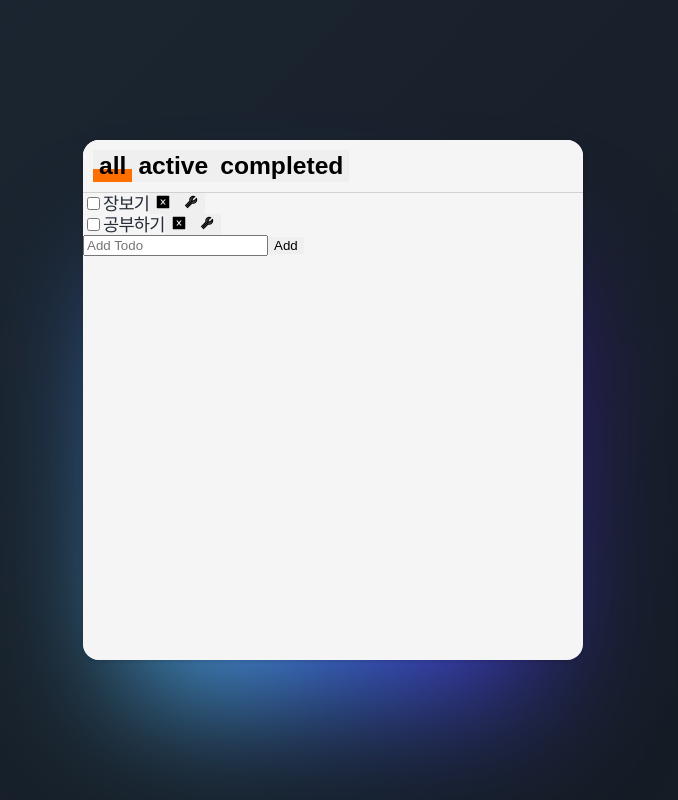
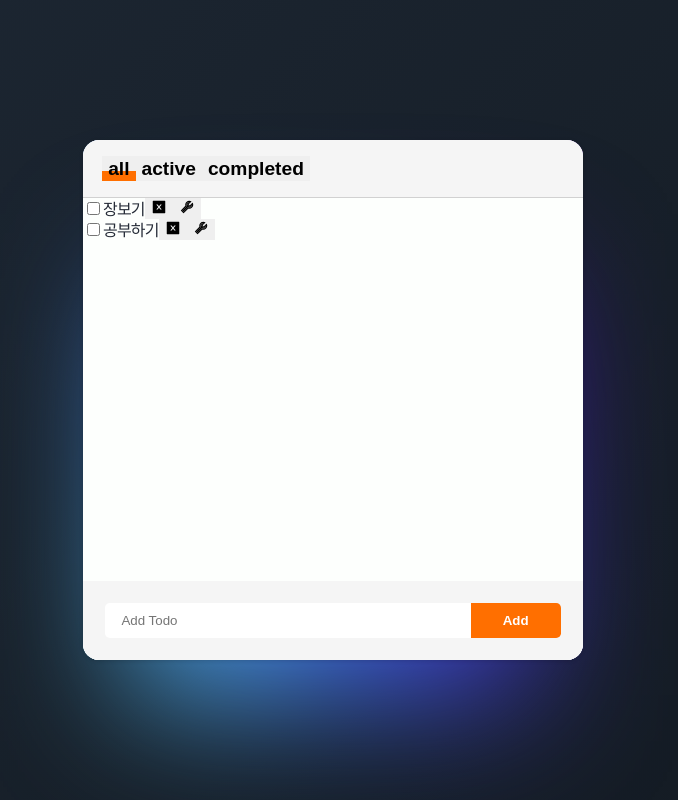
Before and after one commit to kyungbaa/todo, a React (Create React App) app: page / in a window 1280 px wide. Shown: the whole page, without its empty margins (307-985 px from the left). Built offline with nearby package versions, Linux system fonts and the light colour scheme.

Commit message:
STYLE: wrap 내부 add dotolist

```diff
--- a/src/App.css
+++ b/src/App.css
@@ -2,6 +2,9 @@
   syntax: '<angle>';
   initial-value: 132deg;
   inherits: false;
+}
+* {
+  box-sizing: border-box;
 }
 :root {
   --color-bg-dark: #f5f5f5;
@@ -10,6 +13,8 @@
   --color-bg-light: #252b37;
   --color-text: #22243d;
   --color-accent: #ff6f00;
+  --color-white: #ffffff;
+  /* --color-accent: #448aff; */
   --wrap-height: 65vh;
   --wrap-width: 100vw;
 }
--- a/src/components/AddTodo/AddTodo.jsx
+++ b/src/components/AddTodo/AddTodo.jsx
@@ -1,8 +1,9 @@
-import React, { useState } from "react";
-import { v4 as uuidv4 } from "uuid";
-
+import React, { useState } from 'react';
+import { v4 as uuidv4 } from 'uuid';
+import styles from './AddTodo.module.css';
+import AlertModal from './AlertModal/AlertModal';
 const AddTodo = ({ handleAddTodo }) => {
-  const [todoText, setTotoText] = useState("");
+  const [todoText, setTotoText] = useState('');
   const [textNullAlert, setTextNullAleart] = useState(false);
   const handleInputValue = (e) => {
     setTotoText(e.target.value);
@@ -10,32 +11,35 @@ const AddTodo = ({ handleAddTodo }) => {
 
   const handleSubmit = (e) => {
     e.preventDefault();
-    if (todoText.trim() === "") {
+    if (todoText.trim() === '') {
       handleNullTextAleart();
       return;
     }
-    handleAddTodo({ id: uuidv4(), text: todoText, status: "active" });
-    setTotoText("");
+    handleAddTodo({ id: uuidv4(), text: todoText, status: 'active' });
+    setTotoText('');
   };
 
   const handleNullTextAleart = () => {
     setTextNullAleart(!textNullAlert);
-    setTimeout(() => {
-      setTextNullAleart((textNullAlert) => !textNullAlert);
-    }, 1000);
+    // setTimeout(() => {
+    //   setTextNullAleart((textNullAlert) => !textNullAlert);
+    // }, 1000);
   };
 
   return (
-    <form>
-      {!!textNullAlert ? <p>텍스트를 적어주세요.</p> : null}
+    <form className={styles.form}>
+      {!!textNullAlert ? <AlertModal /> : null}
       <input
         type="text"
         placeholder="Add Todo"
         value={todoText}
         onChange={handleInputValue}
+        className={styles.input}
       ></input>
 
-      <button onClick={handleSubmit}>Add</button>
+      <button onClick={handleSubmit} className={styles.button}>
+        Add
+      </button>
     </form>
   );
 };
--- /dev/null
+++ b/src/components/AddTodo/AddTodo.module.css
@@ -0,0 +1,23 @@
+.form {
+  width: 100%;
+  display: flex;
+  background-color: var(--color-bg-dark);
+  padding: 1.4rem;
+  border-radius: 0 0 1rem 1rem;
+}
+
+.input {
+  flex: 1 0 auto;
+  padding: 0.6rem 1rem;
+  border: none;
+  outline: none;
+  border-radius: 0.3rem 0 0 0.3rem;
+}
+
+.button {
+  background-color: var(--color-accent);
+  color: var(--color-white);
+  font-weight: bold;
+  padding: 0 2rem;
+  border-radius: 0 0.3rem 0.3rem 0;
+}
--- /dev/null
+++ b/src/components/AddTodo/AlertModal/AlertModal.jsx
@@ -0,0 +1,9 @@
+import React from 'react';
+import styles from './AlertModal.module.css';
+export default function AlertModal() {
+  return (
+    <div className={styles.modalWrap}>
+      <p>텍스트를 적어주세요.</p>
+    </div>
+  );
+}
--- /dev/null
+++ b/src/components/AddTodo/AlertModal/AlertModal.module.css
@@ -0,0 +1,14 @@
+.modalWrap {
+  position: absolute;
+  z-index: 1;
+  transform: translate(12vw, -28vh);
+  background: rgba(255, 255, 255, 0.2);
+  box-shadow: 0 8px 32px 0 rgba(31, 38, 135, 0.37);
+  backdrop-filter: blur(9.5px);
+  -webkit-backdrop-filter: blur(9.5px);
+  border-radius: 1rem;
+  border: 1px solid rgba(255, 255, 255, 0.18);
+  width: 30%;
+  width: 200px;
+  height: 100px;
+}
--- a/src/components/Header/Header.module.css
+++ b/src/components/Header/Header.module.css
@@ -1,5 +1,5 @@
 .header {
-  padding: 10px;
+  padding: 1rem 1.2rem;
   display: flex;
   justify-content: space-between;
   align-items: center;
@@ -14,7 +14,7 @@
 
 .filter {
   line-height: 1.2;
-  font-size: 1.4em;
+  font-size: 1.2em;
   font-weight: 800;
   background-repeat: no-repeat;
   background-size: 0% 100%;
--- a/src/components/TodoList/TodoLIst.module.css
+++ b/src/components/TodoList/TodoLIst.module.css
@@ -0,0 +1,13 @@
+.container {
+  height: 100%;
+  display: flex;
+  flex-direction: column;
+  background-color: var(--color-bg);
+  border-radius: 0 0 1rem 1rem;
+  /* padding: 1.4rem; */
+}
+
+.list {
+  flex: 1 1 auto;
+  overflow-y: auto;
+}
--- a/src/index.css
+++ b/src/index.css
@@ -5,7 +5,6 @@ body {
     sans-serif;
   -webkit-font-smoothing: antialiased;
   -moz-osx-font-smoothing: grayscale;
-  font-size: 1.1rem;
   letter-spacing: -0.05rem;
 }
 
```
